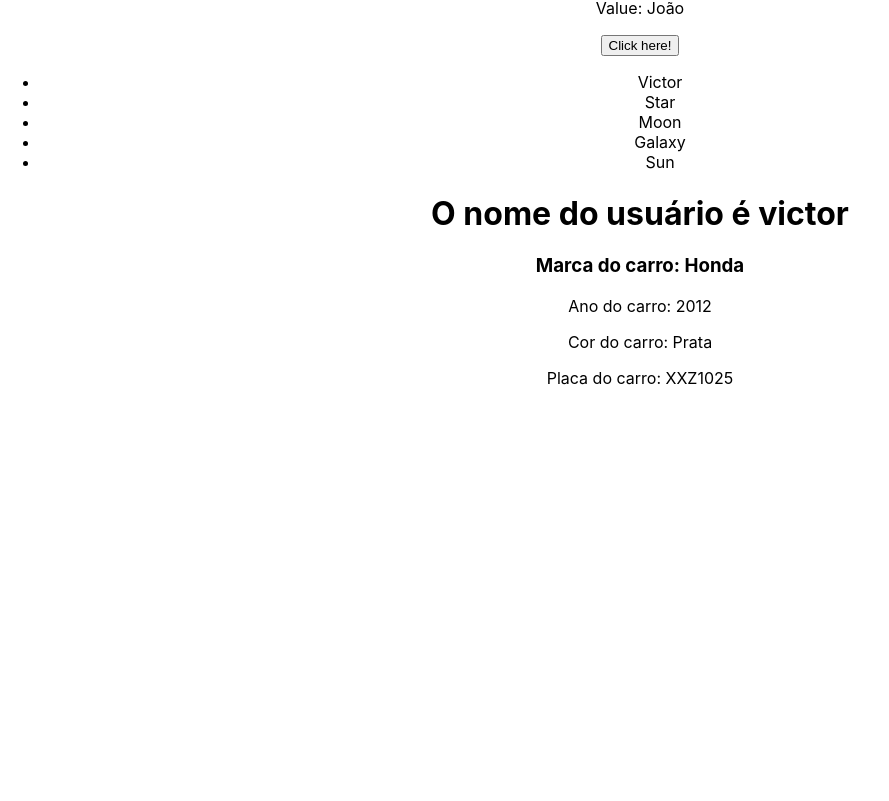
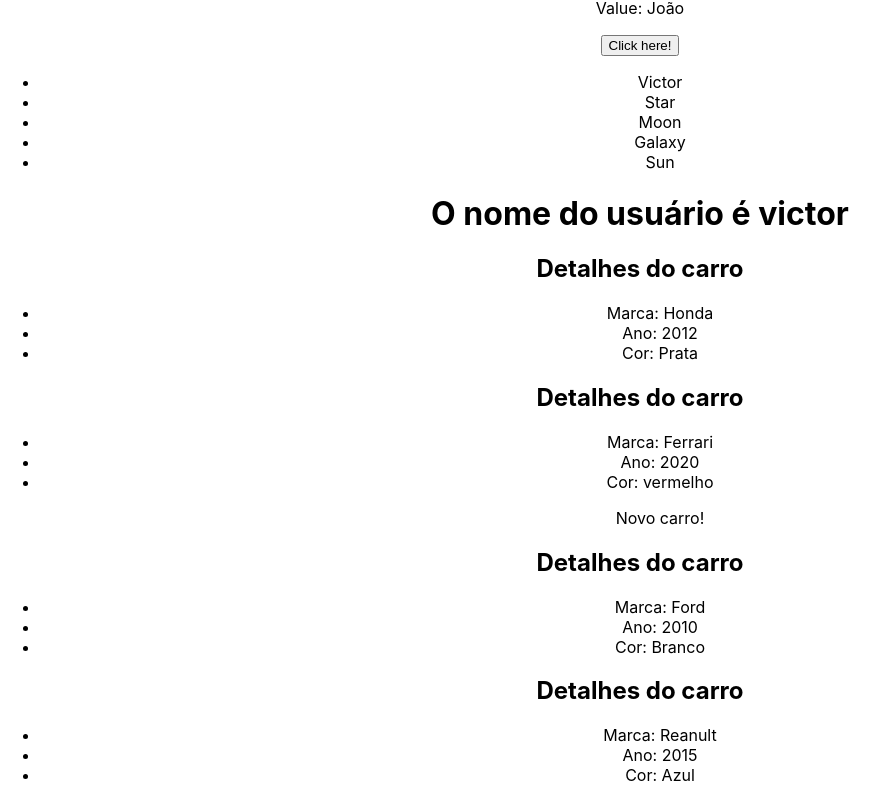
Before and after one commit to Victor-Palha/React-Estudos, a React (Create React App) app in the folder Estudos/fundamentos/: page / in a window 1280 px wide. Shown: the part 932-1733 px from the top of the page, without its empty margins (0-889 px from the left). Before the commit the page ends 1336 px from the top, so only its background shows below. Built offline with nearby package versions, Linux system fonts and the light colour scheme.

Commit message:
Map object in component and validation

```diff
--- a/Estudos/fundamentos/src/App.js
+++ b/Estudos/fundamentos/src/App.js
@@ -7,6 +7,11 @@ import ShowUserName from './components/ShowUserName';
 import CarDetails from './components/CarDetails';
 
 function App() {
+  const cars = [
+    {id:1, marca:"Ferrari", cor:"vermelho", ano:2020, novo:true},
+    {id:1, marca:"Ford", cor:"Branco", ano:2010, novo:false},
+    {id:1, marca:"Reanult", cor:"Azul", ano:2015, novo:false}
+  ]
   return (
     <div className="App">
       <h1>React section 3</h1>
@@ -25,7 +30,10 @@ function App() {
         <ListRender/>
       </>
       <ShowUserName username="victor"/>
-      <CarDetails marca="Honda" cor="Prata" placa="XXZ1025" ano="2012"/>
+      <CarDetails marca="Honda" cor="Prata" ano="2012" novo={false}/>
+      {cars.map((car)=>(
+        <CarDetails marca={car.marca} cor={car.cor} ano={car.ano} novo={car.novo}/>
+      ))}
     </div>
   );
 }
--- a/Estudos/fundamentos/src/components/CarDetails.js
+++ b/Estudos/fundamentos/src/components/CarDetails.js
@@ -1,11 +1,14 @@
 import React from "react";
-const CarDetails = ({marca, ano, cor, placa})=>{
+const CarDetails = ({marca, ano, cor, novo})=>{
     return(
         <div>
-            <h3>Marca do carro: {marca}</h3>
-            <p>Ano do carro: {ano}</p>
-            <p>Cor do carro: {cor}</p>
-            <p>Placa do carro: {placa}</p>
+            <h2>Detalhes do carro</h2>
+            <ul>
+                <li>Marca: {marca}</li>
+                <li>Ano: {ano}</li>
+                <li>Cor: {cor}</li>
+                {novo && <p>Novo carro!</p>}
+            </ul>
         </div>
     )
 }
```
